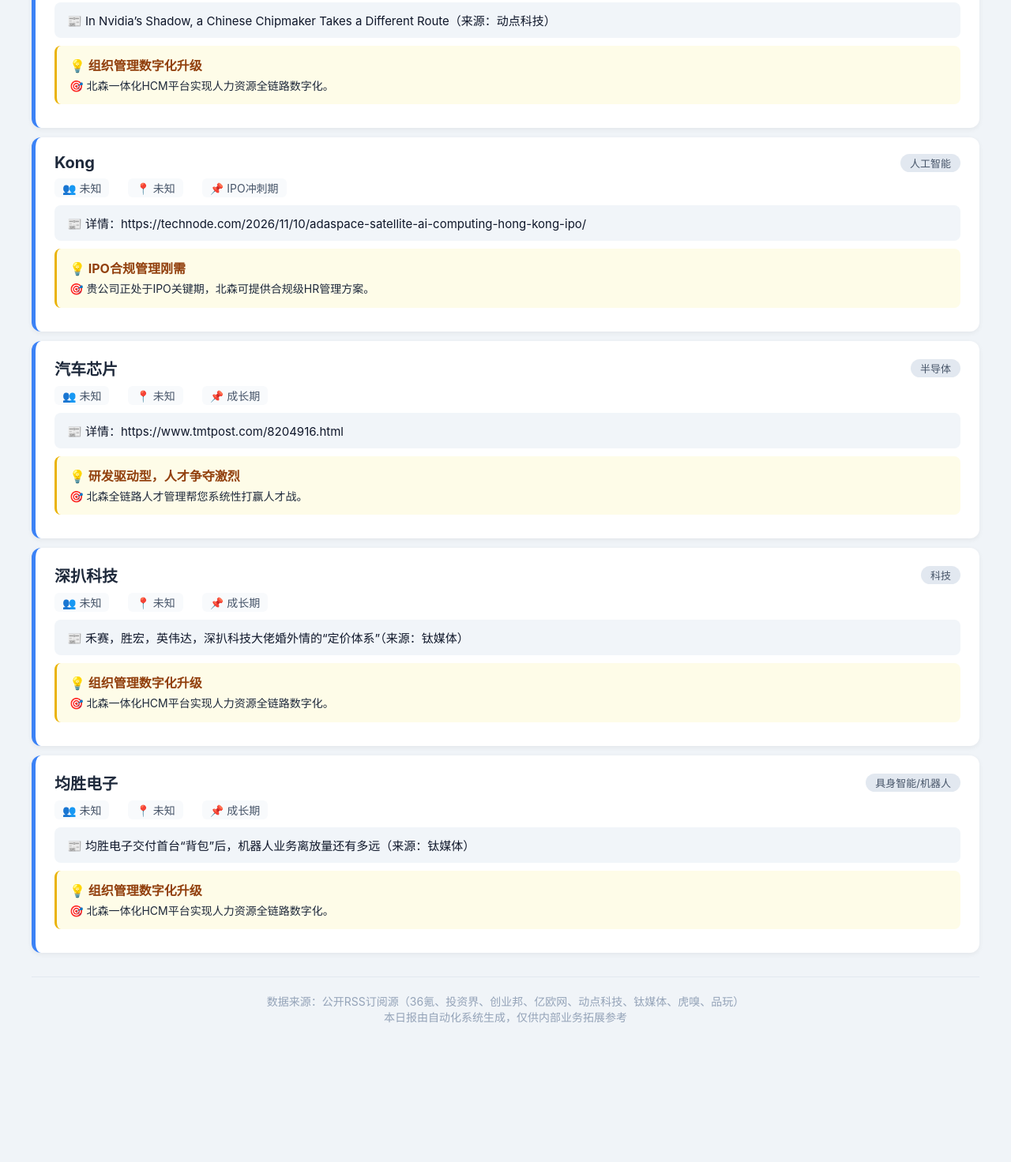
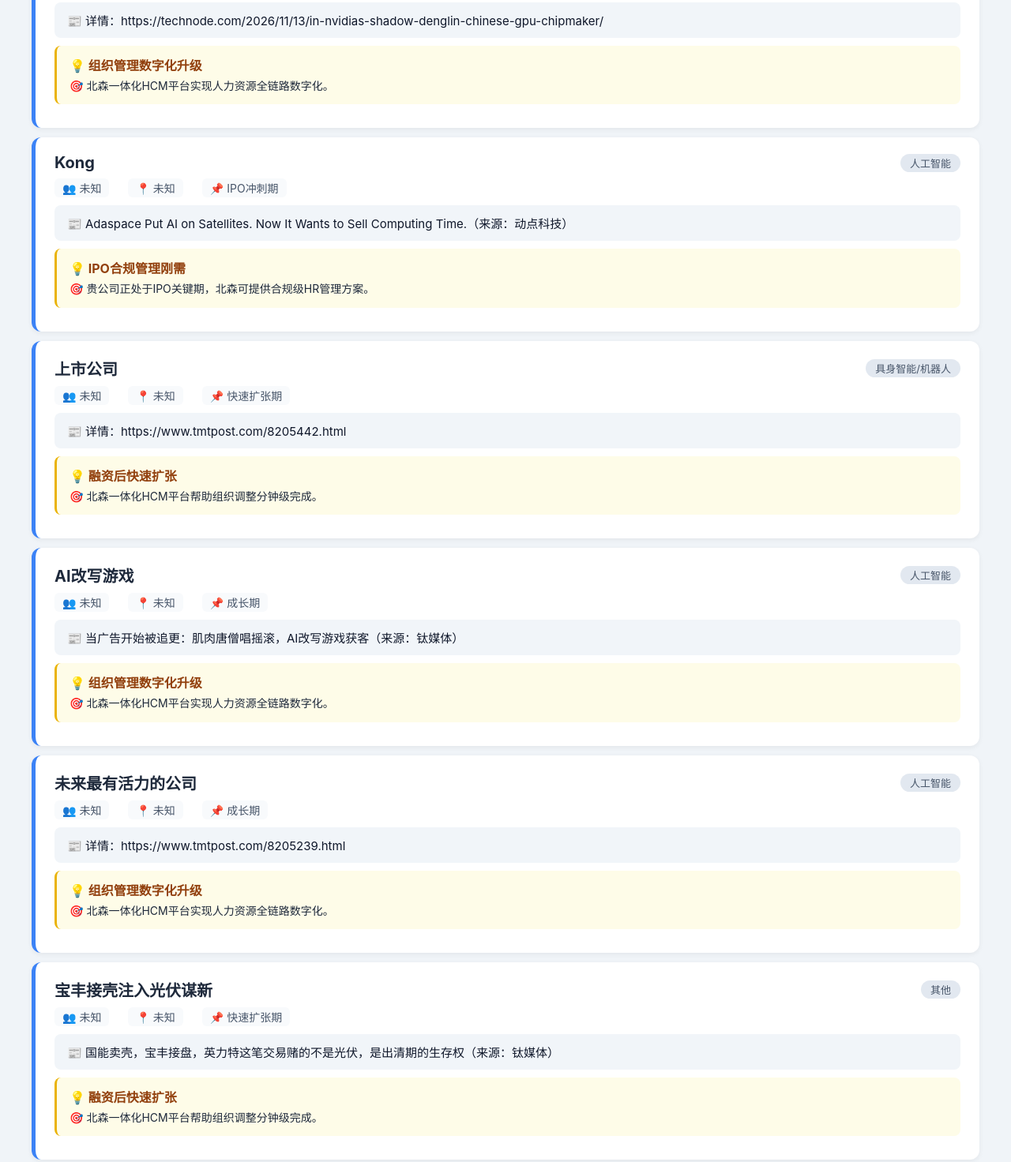
Before and after one commit to Eric6845/BeiSen-, a plain HTML site: page index.html in a window 1280 px wide. Shown: the part 393-1865 px from the top of the page at 79% size. Before the commit the page ends 1731 px from the top, so only its background shows below. Drawn offline with Linux system fonts and the light colour scheme.

Commit message:
deploy: f57a087ed4c44d3d0df2e782444121104896e59e

```diff
--- a/index.html
+++ b/index.html
@@ -4,7 +4,7 @@
 <head>
 <meta charset="UTF-8">
 <meta name="viewport" content="width=device-width, initial-scale=1.0">
-<title>北森拓客日报 2026年11月14日</title>
+<title>北森拓客日报 2026年11月15日</title>
 <style>
 * { margin: 0; padding: 0; box-sizing: border-box; }
 body { font-family: -apple-system, BlinkMacSystemFont, "Segoe UI", Roboto, Arial, sans-serif; background: #f0f4f8; padding: 20px; color: #1e293b; }
@@ -43,47 +43,54 @@ body { font-family: -apple-system, BlinkMacSystemFont, "Segoe UI", Roboto, Arial
 </head>
 <body>
 <div class="container">
-<div class="header"><h1>📋 北森拓客日报</h1><span class="date">2026年11月14日</span></div>
+<div class="header"><h1>📋 北森拓客日报</h1><span class="date">2026年11月15日</span></div>
 <div class="stats">
 <div class="stat-item stat-s"><div class="num">0</div><div class="label">🔴 S级（重大动态）</div></div>
 <div class="stat-item stat-a"><div class="num">0</div><div class="label">🟡 A级（近期动态）</div></div>
-<div class="stat-item stat-b"><div class="num">5</div><div class="label">🔵 B级（关注中）</div></div>
-<div class="stat-item"><div class="num">5</div><div class="label">📊 总企业数</div></div>
+<div class="stat-item stat-b"><div class="num">6</div><div class="label">🔵 B级（关注中）</div></div>
+<div class="stat-item"><div class="num">6</div><div class="label">📊 总企业数</div></div>
 </div>
 <div class="section section-b"><div class="section-title">🔵 B级 · 关注中</div>
 <div class="card card-b">
 <div class="card-header"><span class="card-name">Chipmaker</span><span class="card-tag">人工智能</span></div>
 <div class="card-info"><span>👥 未知</span><span>📍 未知</span><span class="card-stage">📌 成长期</span></div>
-<div class="card-dynamic">📰 In Nvidia’s Shadow, a Chinese Chipmaker Takes a Different Route（来源：动点科技）</div>
+<div class="card-dynamic">📰 详情：https://technode.com/2026/11/13/in-nvidias-shadow-denglin-chinese-gpu-chipmaker/</div>
 <div class="card-pain"><div class="ptype">💡 组织管理数字化升级</div><div class="pdesc">🎯 北森一体化HCM平台实现人力资源全链路数字化。</div></div>
 </div>
 
 <div class="card card-b">
 <div class="card-header"><span class="card-name">Kong</span><span class="card-tag">人工智能</span></div>
 <div class="card-info"><span>👥 未知</span><span>📍 未知</span><span class="card-stage">📌 IPO冲刺期</span></div>
-<div class="card-dynamic">📰 详情：https://technode.com/2026/11/10/adaspace-satellite-ai-computing-hong-kong-ipo/</div>
+<div class="card-dynamic">📰 Adaspace Put AI on Satellites. Now It Wants to Sell Computing Time.（来源：动点科技）</div>
 <div class="card-pain"><div class="ptype">💡 IPO合规管理刚需</div><div class="pdesc">🎯 贵公司正处于IPO关键期，北森可提供合规级HR管理方案。</div></div>
 </div>
 
 <div class="card card-b">
-<div class="card-header"><span class="card-name">汽车芯片</span><span class="card-tag">半导体</span></div>
-<div class="card-info"><span>👥 未知</span><span>📍 未知</span><span class="card-stage">📌 成长期</span></div>
-<div class="card-dynamic">📰 详情：https://www.tmtpost.com/8204916.html</div>
-<div class="card-pain"><div class="ptype">💡 研发驱动型，人才争夺激烈</div><div class="pdesc">🎯 北森全链路人才管理帮您系统性打赢人才战。</div></div>
+<div class="card-header"><span class="card-name">上市公司</span><span class="card-tag">具身智能/机器人</span></div>
+<div class="card-info"><span>👥 未知</span><span>📍 未知</span><span class="card-stage">📌 快速扩张期</span></div>
+<div class="card-dynamic">📰 详情：https://www.tmtpost.com/8205442.html</div>
+<div class="card-pain"><div class="ptype">💡 融资后快速扩张</div><div class="pdesc">🎯 北森一体化HCM平台帮助组织调整分钟级完成。</div></div>
 </div>
 
 <div class="card card-b">
-<div class="card-header"><span class="card-name">深扒科技</span><span class="card-tag">科技</span></div>
+<div class="card-header"><span class="card-name">AI改写游戏</span><span class="card-tag">人工智能</span></div>
 <div class="card-info"><span>👥 未知</span><span>📍 未知</span><span class="card-stage">📌 成长期</span></div>
-<div class="card-dynamic">📰 禾赛，胜宏，英伟达，深扒科技大佬婚外情的“定价体系”（来源：钛媒体）</div>
+<div class="card-dynamic">📰 当广告开始被追更：肌肉唐僧唱摇滚，AI改写游戏获客（来源：钛媒体）</div>
 <div class="card-pain"><div class="ptype">💡 组织管理数字化升级</div><div class="pdesc">🎯 北森一体化HCM平台实现人力资源全链路数字化。</div></div>
 </div>
 
 <div class="card card-b">
-<div class="card-header"><span class="card-name">均胜电子</span><span class="card-tag">具身智能/机器人</span></div>
+<div class="card-header"><span class="card-name">未来最有活力的公司</span><span class="card-tag">人工智能</span></div>
 <div class="card-info"><span>👥 未知</span><span>📍 未知</span><span class="card-stage">📌 成长期</span></div>
-<div class="card-dynamic">📰 均胜电子交付首台“背包”后，机器人业务离放量还有多远（来源：钛媒体）</div>
+<div class="card-dynamic">📰 详情：https://www.tmtpost.com/8205239.html</div>
 <div class="card-pain"><div class="ptype">💡 组织管理数字化升级</div><div class="pdesc">🎯 北森一体化HCM平台实现人力资源全链路数字化。</div></div>
+</div>
+
+<div class="card card-b">
+<div class="card-header"><span class="card-name">宝丰接壳注入光伏谋新</span><span class="card-tag">其他</span></div>
+<div class="card-info"><span>👥 未知</span><span>📍 未知</span><span class="card-stage">📌 快速扩张期</span></div>
+<div class="card-dynamic">📰 国能卖壳，宝丰接盘，英力特这笔交易赌的不是光伏，是出清期的生存权（来源：钛媒体）</div>
+<div class="card-pain"><div class="ptype">💡 融资后快速扩张</div><div class="pdesc">🎯 北森一体化HCM平台帮助组织调整分钟级完成。</div></div>
 </div>
 </div>
 <div class="footer">数据来源：公开RSS订阅源（36氪、投资界、创业邦、亿欧网、动点科技、钛媒体、虎嗅、品玩）<br>本日报由自动化系统生成，仅供内部业务拓展参考</div>
```
